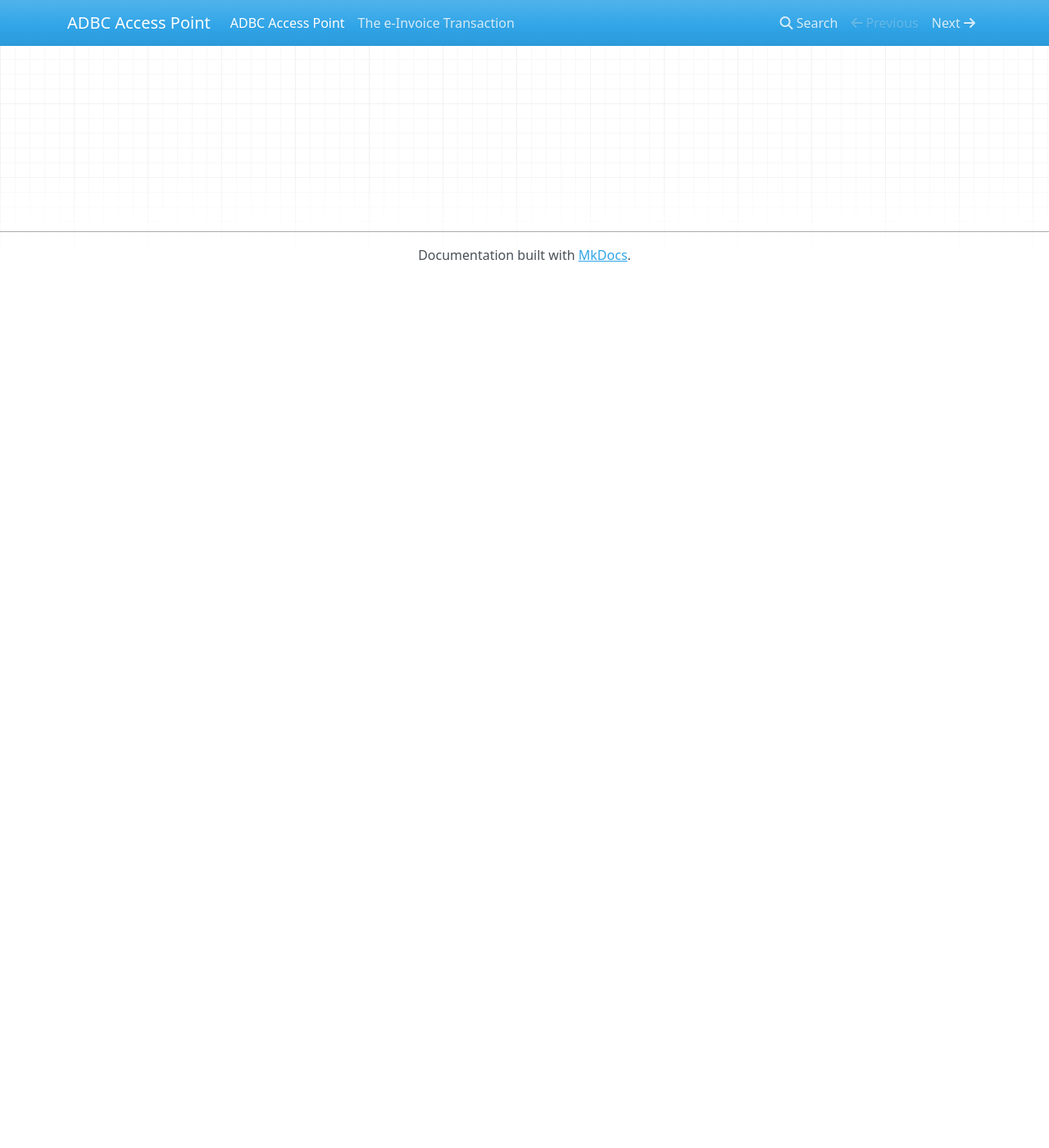
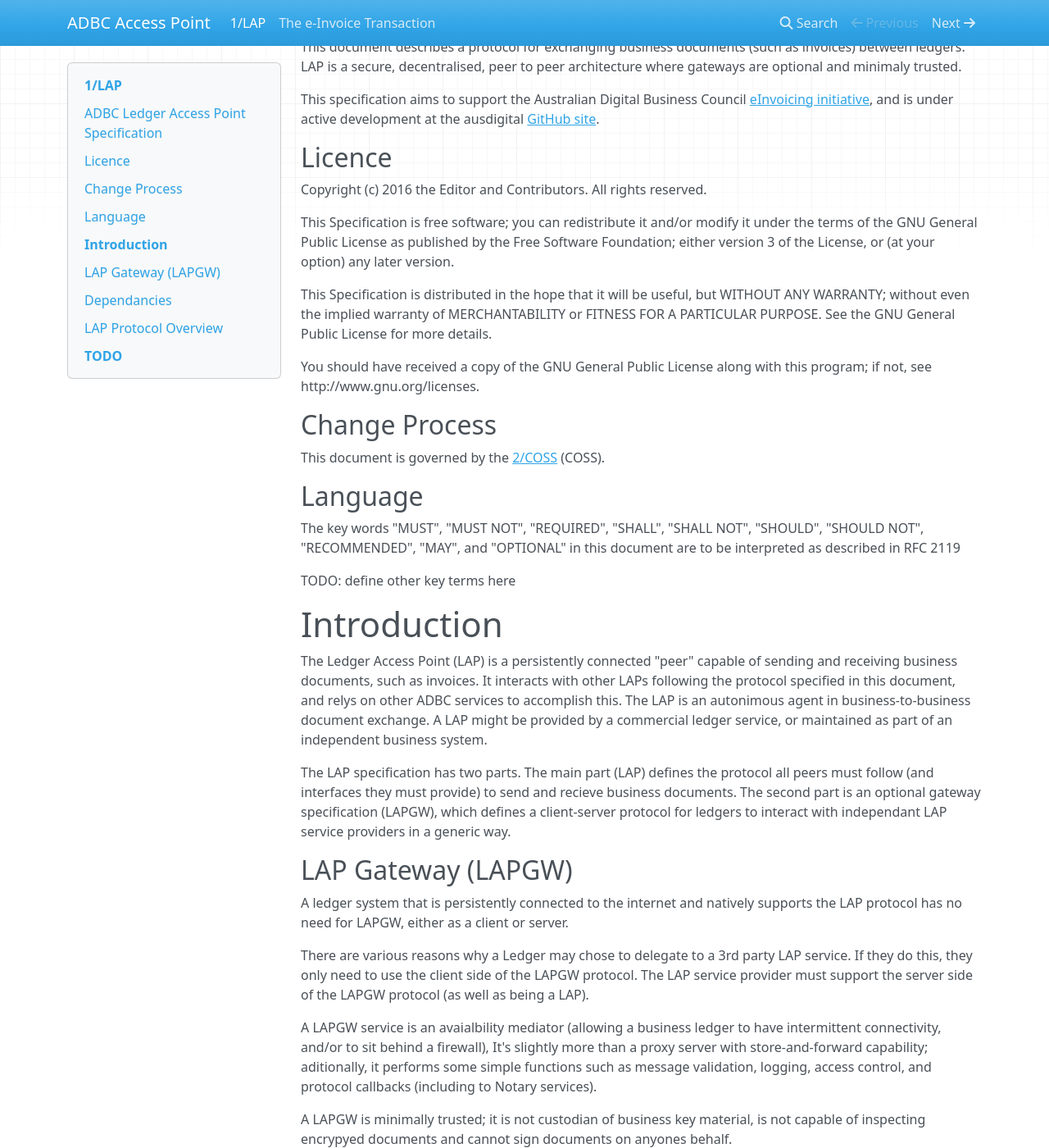
Before and after one commit to koriaf/ausdigital-tap, an MkDocs documentation site: the page built from docs/index.md, in a window 1280 px wide and 1400 px high, scrolled down 224 px. Shown: the whole window at 82% size. Built offline with MkDocs 1.6.1, drawn with Linux system fonts in a browser that asks for light colours; nearby versions of some CDN libraries; before the commit the page ends 900 px from its top, so only the background shows below that; some of the changed text lies outside the part shown.

Commit message:
make document stub bigger

```diff
--- a/docs/index.md
+++ b/docs/index.md
@@ -1,3 +1,119 @@
-# ADBC Access Point
+# 1/LAP
 
-The access point, usually provided by the ledger vendor, is the service gateway for a given business and so hosts the end-point to which business documents are sent. The gateway is an avaialbility mediator (allowing specific businesses to have intermittent connectivity) and is responsible for signature validation and submitting transactions to the notary service.
+## ADBC Ledger Access Point Specification
+
+ * Status: raw
+ * Editor: Chris Gough cg@tradewire.io
+ * Contributors: Steve Capell
+
+This document describes a protocol for exchanging business documents (such as invoices)
+between ledgers. LAP is a secure, decentralised, peer to peer architecture where gateways
+are optional and minimaly trusted.
+
+This specification aims to support the Australian Digital Business Council
+[eInvoicing initiative](https://ausdigital.github.io), and is under active development
+at the ausdigital [GitHub site](https://github.com/ausdigital/access-point).
+
+
+## Licence
+
+Copyright (c) 2016 the Editor and Contributors. All rights reserved.
+
+This Specification is free software; you can redistribute it and/or modify it under the
+terms of the GNU General Public License as published by the Free Software Foundation;
+either version 3 of the License, or (at your option) any later version.
+
+This Specification is distributed in the hope that it will be useful, but WITHOUT ANY
+WARRANTY; without even the implied warranty of MERCHANTABILITY or FITNESS FOR A PARTICULAR
+PURPOSE. See the GNU General Public License for more details.
+
+You should have received a copy of the GNU General Public License along with this program;
+if not, see http://www.gnu.org/licenses.
+
+
+## Change Process
+
+This document is governed by the [2/COSS](http://rfc.unprotocols.org/spec:2/COSS/) (COSS).
+
+
+## Language
+
+The key words "MUST", "MUST NOT", "REQUIRED", "SHALL", "SHALL NOT", "SHOULD", "SHOULD NOT",
+"RECOMMENDED", "MAY", and "OPTIONAL" in this document are to be interpreted as described in
+RFC 2119
+
+TODO: define other key terms here
+
+
+# Introduction
+
+The Ledger Access Point (LAP) is a persistently connected "peer" capable of sending and
+receiving business documents, such as invoices. It interacts with other LAPs following the
+protocol specified in this document, and relys on other ADBC services to accomplish this.
+The LAP is an autonimous agent in business-to-business document exchange. A LAP might be
+provided by a commercial ledger service, or maintained as part of an independent business
+system.
+
+The LAP specification has two parts. The main part (LAP) defines the protocol all peers
+must follow (and interfaces they must provide) to send and recieve business documents. The
+second part is an optional gateway specification (LAPGW), which defines a client-server
+protocol for ledgers to interact with independant LAP service providers in a generic way.
+
+
+## LAP Gateway (LAPGW)
+
+A ledger system that is persistently connected to the internet and natively supports the
+LAP protocol has no need for LAPGW, either as a client or server.
+
+There are various reasons why a Ledger may chose to delegate to a 3rd party LAP service.
+If they do this, they only need to use the client side of the LAPGW protocol. The LAP
+service provider must support the server side of the LAPGW protocol (as well as being a
+LAP).
+
+A LAPGW service is an avaialbility mediator (allowing a business ledger to have
+intermittent connectivity, and/or to sit behind a firewall), It's slightly more than a
+proxy server with store-and-forward capability; aditionally, it performs some simple
+functions such as message validation, logging, access control, and protocol callbacks
+(including to Notary services).
+
+A LAPGW is minimally trusted; it is not custodian of business key material, is not
+capable of inspecting encrypyed documents and cannot sign documents on anyones behalf.
+
+TODO: is a LAPGW is responsible for signature validation? I think it's just a curtesy,
+if you want to be sure check it yourself.
+
+
+## Dependancies
+
+TODO: list/link the other ADBC services; DCL, SMP, NTY, billing-semantics, IDP.
+
+
+## LAP Protocol Overview
+
+TODO - Alice and Bob story
+
+
+# TODO
+
+Deployment Model and Operator Experience
+
+Protocol Elements
+ * HTTPS Requests
+ * ...
+ * Errors
+ * Replay protection ?
+
+Identity Management
+ * Resources
+ * Directory
+
+Security Considerations
+ * Threat model
+ * LAPGW: Integrity of Authorizations
+ * LAPGW: Preventing Authorization Hijacking
+ * Denial-of-Service Considerations
+ * ...other policy/controls
+
+References
+ * Normative References
+ * Informative References
```
